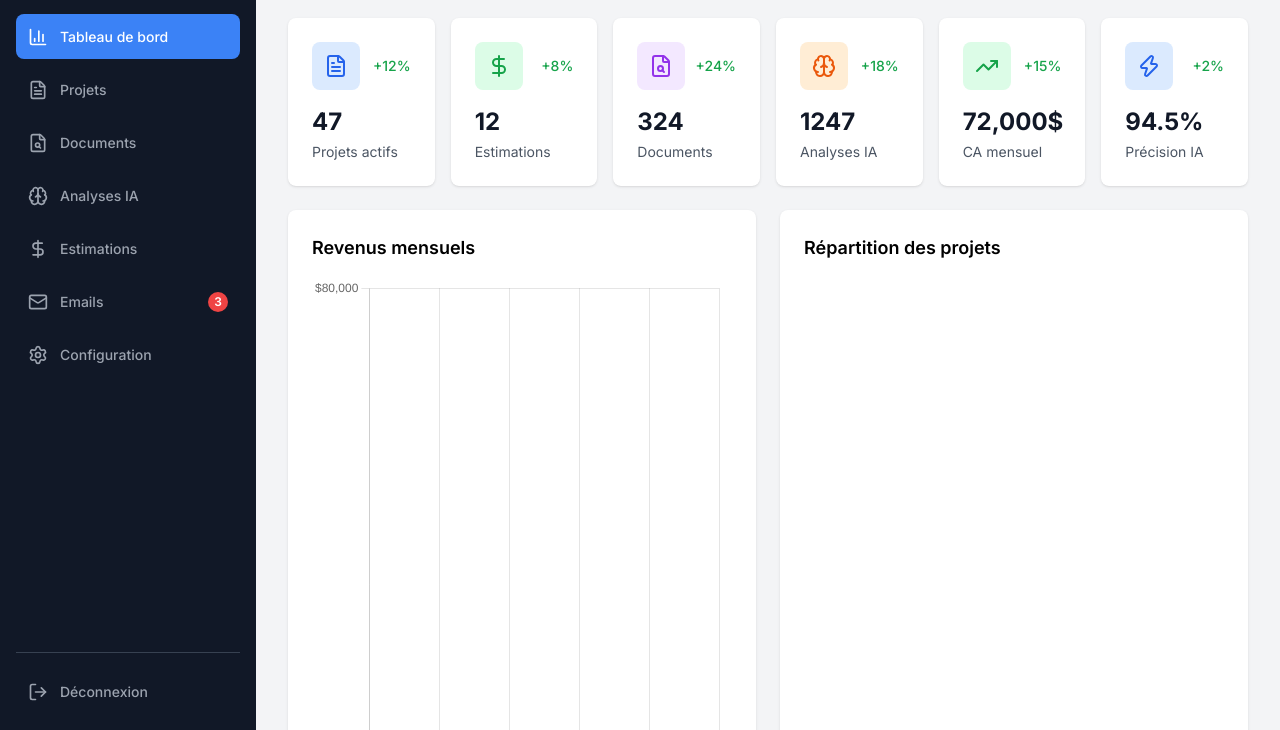
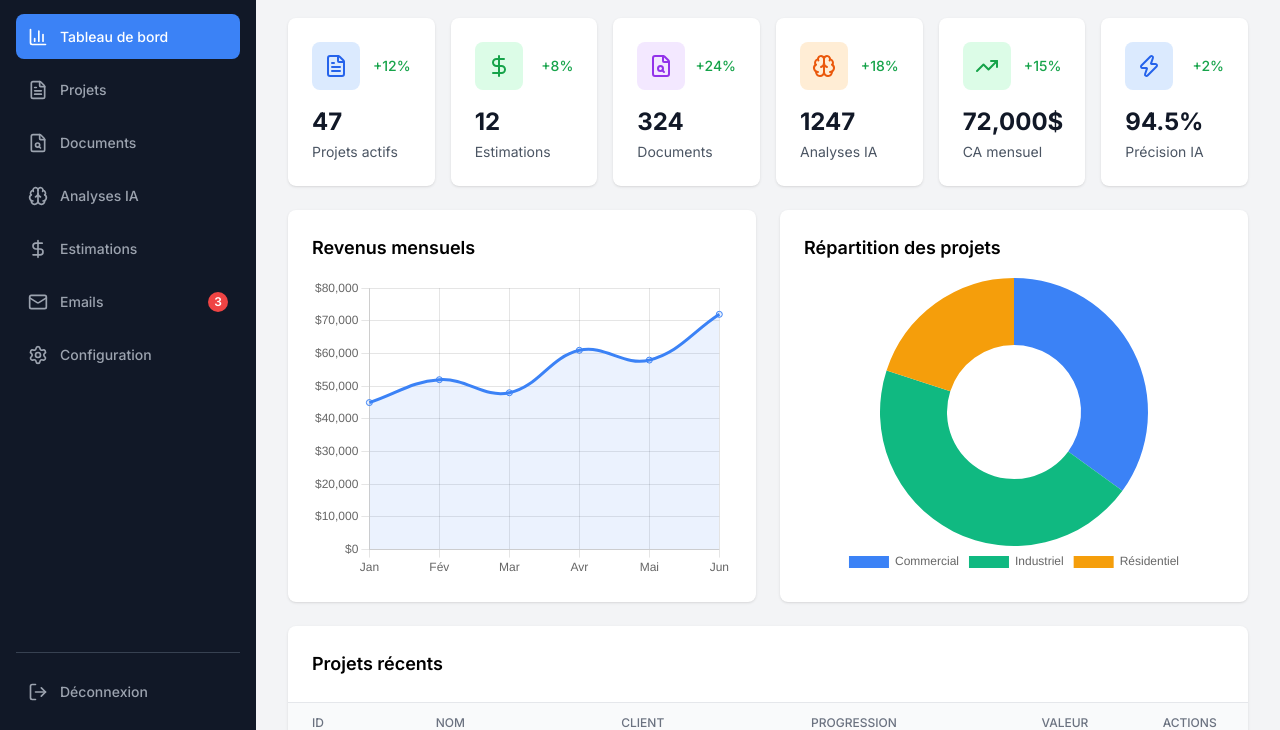
Before and after one commit to fvegiard/pgi-ia, a plain HTML site: page frontend/dashboard.html in a window 1280 px wide. Shown: the part 70-800 px from the top of the page. Drawn offline with nearby package versions, Linux system fonts and the light colour scheme.

Commit message:
🐛 FIX: Correction graphiques qui s'agrandissent en boucle
- Ajout destruction charts existants avant recréation
- Variables globales pour instances Chart.js
- Conteneurs div avec hauteur fixe (300px)
- maintainAspectRatio reste sur false

```diff
--- a/frontend/dashboard.html
+++ b/frontend/dashboard.html
@@ -219,12 +219,16 @@
                     <div class="grid grid-cols-1 lg:grid-cols-2 gap-6 mb-6">
                         <div class="bg-white rounded-lg shadow p-6">
                             <h3 class="text-lg font-semibold mb-4">Revenus mensuels</h3>
-                            <canvas id="revenueChart"></canvas>
+                            <div style="height: 300px;">
+                                <canvas id="revenueChart"></canvas>
+                            </div>
                         </div>
 
                         <div class="bg-white rounded-lg shadow p-6">
                             <h3 class="text-lg font-semibold mb-4">Répartition des projets</h3>
-                            <canvas id="projectChart"></canvas>
+                            <div style="height: 300px;">
+                                <canvas id="projectChart"></canvas>
+                            </div>
                         </div>
                     </div>
 
--- a/frontend/dashboard.js
+++ b/frontend/dashboard.js
@@ -65,12 +65,21 @@ document.addEventListener('DOMContentLoaded', function() {
         }
     }
 
+    // Global chart instances
+    let revenueChart = null;
+    let projectChart = null;
+
     // Initialize charts
     function initCharts() {
         // Revenue Chart
         const revenueCtx = document.getElementById('revenueChart');
         if (revenueCtx) {
-            new Chart(revenueCtx, {
+            // Destroy existing chart if it exists
+            if (revenueChart) {
+                revenueChart.destroy();
+            }
+
+            revenueChart = new Chart(revenueCtx, {
                 type: 'line',
                 data: {
                     labels: ['Jan', 'Fév', 'Mar', 'Avr', 'Mai', 'Jun'],
@@ -108,7 +117,12 @@ document.addEventListener('DOMContentLoaded', function() {
         // Project Chart
         const projectCtx = document.getElementById('projectChart');
         if (projectCtx) {
-            new Chart(projectCtx, {
+            // Destroy existing chart if it exists
+            if (projectChart) {
+                projectChart.destroy();
+            }
+
+            projectChart = new Chart(projectCtx, {
                 type: 'doughnut',
                 data: {
                     labels: ['Commercial', 'Industriel', 'Résidentiel'],
```
